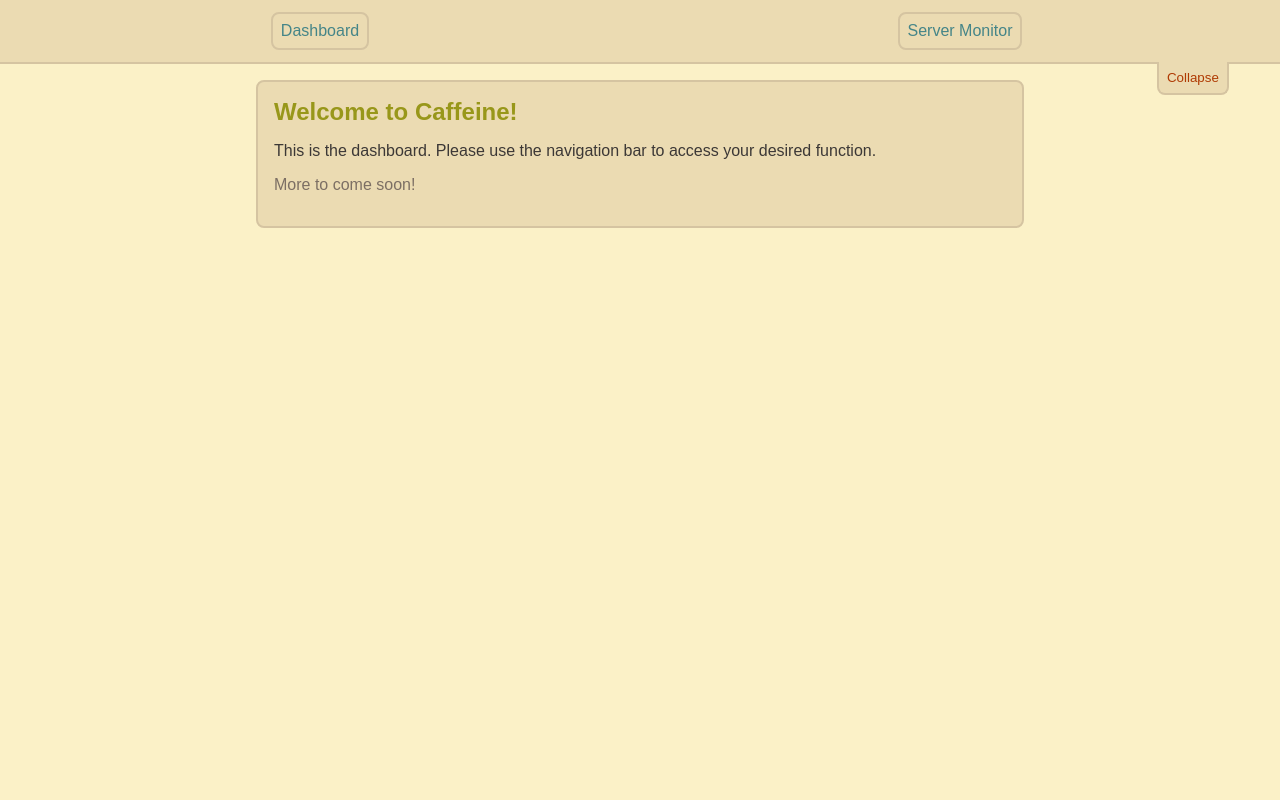
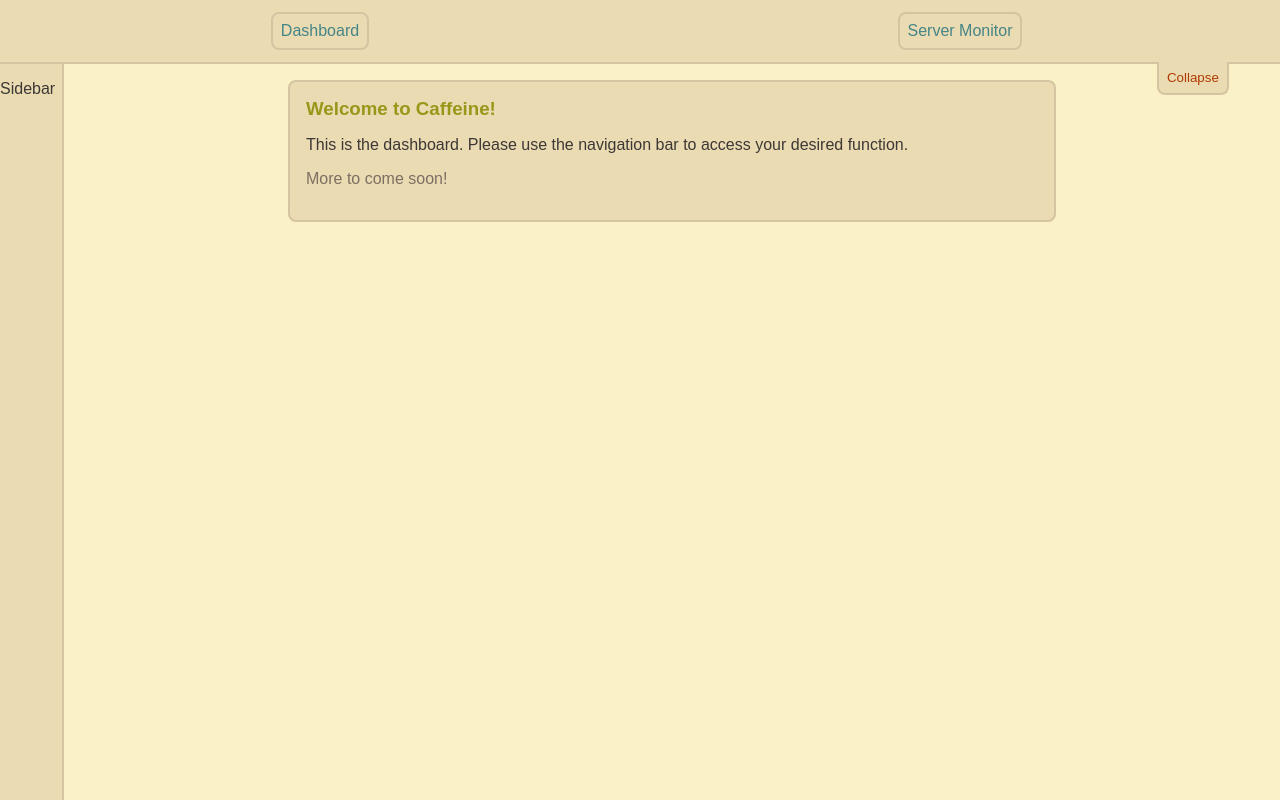
Before and after one commit to jmw-stanborough/caffeine, a SvelteKit app: page / in a window 1280 px wide. Built offline with nearby package versions, Linux system fonts and the light colour scheme.

Commit message:
Refine sidebar and navbar display

```diff
--- /dev/null
+++ b/src/lib/sidebar.svelte
@@ -0,0 +1,16 @@
+<aside class="sidebar">
+  <p>Sidebar</p>
+</aside>
+
+<style>
+  .sidebar {
+    position: sticky;
+    top: 0;
+    height: 100vh;
+    width: var(--width-sidebar);
+    flex-shrink: 0;
+
+    background-color: var(--color-surface);
+    border-right: solid var(--width-border) var(--color-border);
+  }
+</style>
--- a/src/routes/+layout.svelte
+++ b/src/routes/+layout.svelte
@@ -2,6 +2,7 @@
   import "@fontsource-variable/roboto";
   import "../app.css";
   import Navbar from "$lib/navbar.svelte";
+  import Sidebar from "$lib/sidebar.svelte";
 
   let { children } = $props();
 </script>
@@ -11,16 +12,39 @@
 </header>
 
 <main class="main-content">
-  {@render children()}
+  <Sidebar />
+  <section class="children-section">
+    {@render children()}
+  </section>
 </main>
 
 <style>
+  :root {
+    --width-sidebar: 64px;
+  }
+
+  :global(html, body) {
+    margin: 0;
+    padding: 0;
+    height: 100%;
+    overflow: hidden;
+  }
+
   .navigation-bar {
-    position: sticky;
-    top: 0;
+    flex-shrink: 0;
+    z-index: 20;
   }
 
   .main-content {
-    margin-inline: 2vw;
+    display: flex;
+    flex: 1;
+    min-height: 0;
+    overflow: hidden;
+  }
+
+  .children-section {
+    flex: 1;
+    min-width: 0;
+    overflow: auto;
   }
 </style>
```
